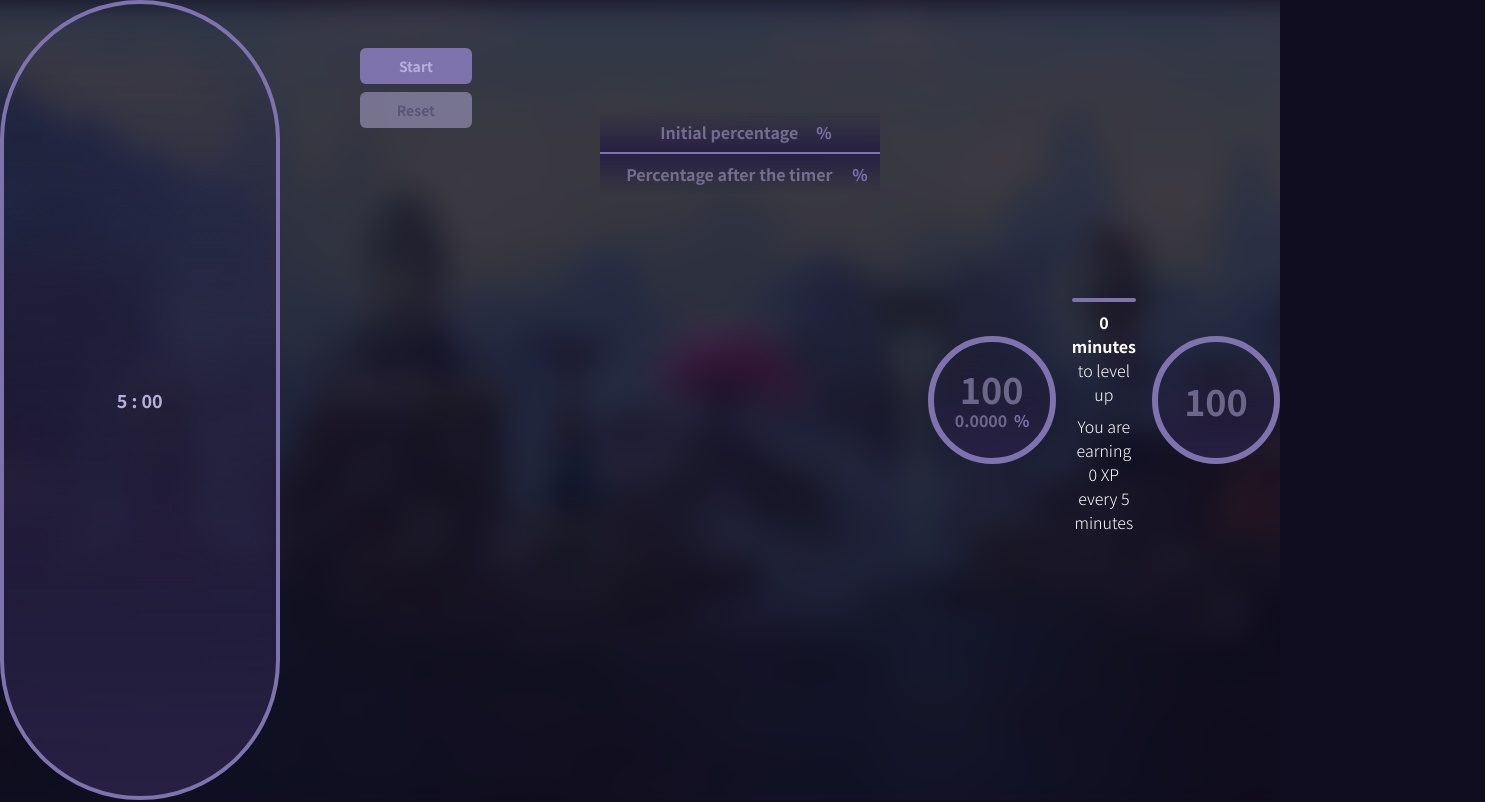
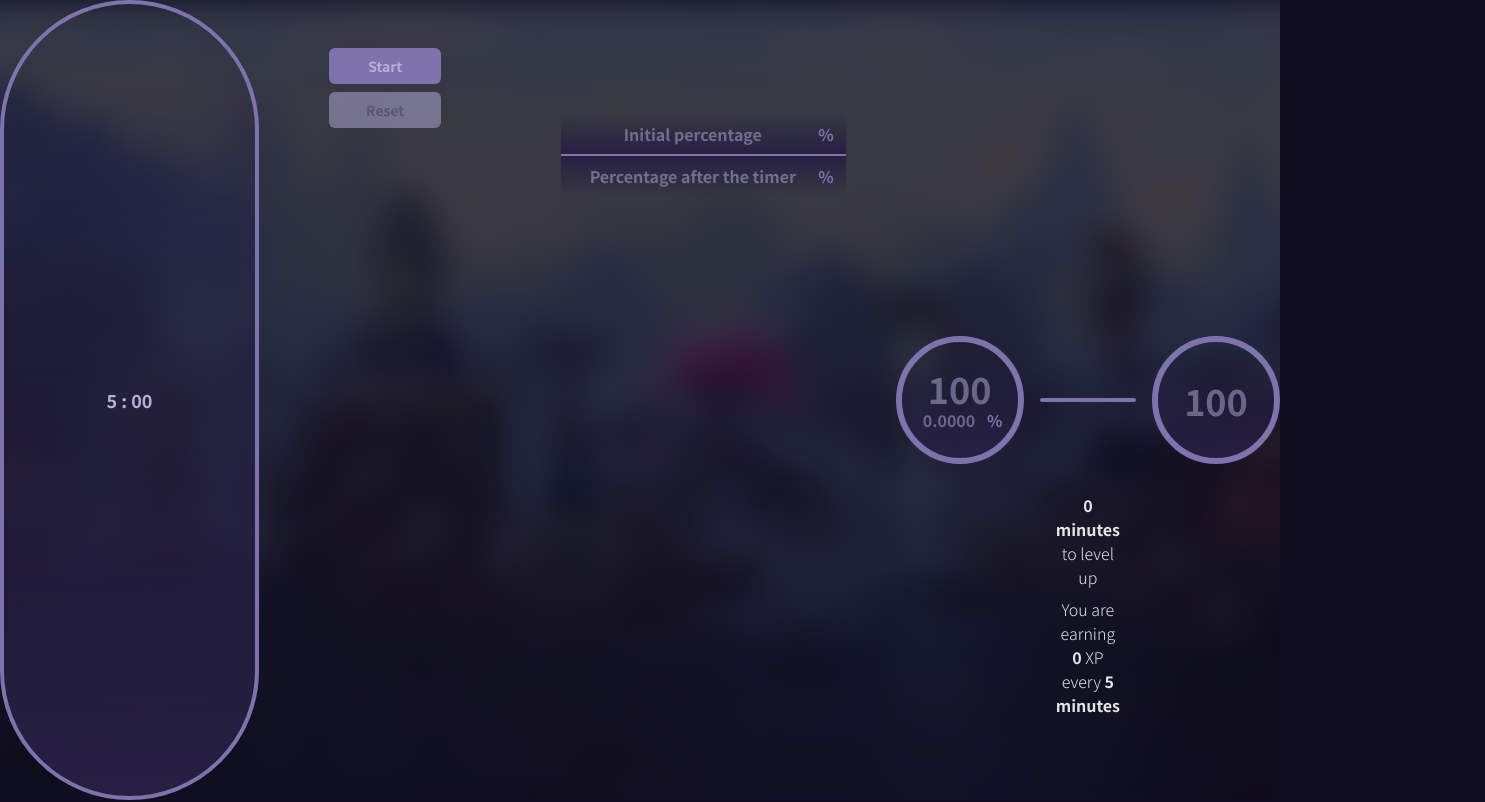
Before and after one commit to HenriqueFLTorres/Mir4Tools, a Next.js app: page /xp in a window 1280 px wide. Shown: the top 802 px of the page, 1485 px wide, since content can reach past the window. Built offline with nearby package versions, Linux system fonts and the light colour scheme; no server answers.

Commit message:
Design changes and error fixes

```diff
--- a/src/app/xp/layout.tsx
+++ b/src/app/xp/layout.tsx
@@ -6,7 +6,7 @@ export default function RootLayout({
   children: React.ReactNode;
 }) {
   return (
-    <div className='relative flex w-full [&>div]:mx-auto [&>div]:flex [&>div]:h-full [&>div]:w-full [&>div]:max-w-3xl [&>div]:flex-col [&>div]:items-center [&>div]:p-12'>
+    <div className='relative flex w-full selection:bg-primary-200/40 [&>div]:mx-auto [&>div]:flex [&>div]:h-full [&>div]:w-full [&>div]:max-w-4xl [&>div]:flex-col [&>div]:items-center [&>div]:p-12'>
       {children}
     </div>
   );
--- a/src/app/xp/page.tsx
+++ b/src/app/xp/page.tsx
@@ -9,6 +9,7 @@ import { getPercentage } from '@/utils/index';
 import { useState } from 'react';
 
 export default function Home() {
+  const [isInvalid, setIsInvalid] = useState(false)
   const [percentages, setPercentages] = useState<PercentageState>({
     initial: undefined,
     final: undefined,
@@ -35,7 +36,8 @@ export default function Home() {
   const XPPerMinute =
     levels.initial && levels.final && percentages.initial && percentages.final
       ? getPercentage(
-          XPPerLevel[Number(levels.initial) + 1 as Level] - XPPerLevel[levels.initial],
+          XPPerLevel[(Number(levels.initial) + 1) as unknown as Level] -
+            XPPerLevel[levels.initial],
           (Number(percentages.final) - Number(percentages.initial)) / 5
         )
       : 0;
@@ -47,6 +49,8 @@ export default function Home() {
       <PercentageDifference
         percentages={percentages}
         setPercentages={setPercentages}
+        invalidInput={isInvalid}
+        setIsInvalid={setIsInvalid}
       />
 
       <LevelCalculations
@@ -56,9 +60,14 @@ export default function Home() {
         setLevels={setLevels}
         XPToTargetLevel={XPToTargetLevel}
         XPPerMinute={XPPerMinute}
+        invalidInput={isInvalid}
       />
 
-      <GeneratedXPTable XPPerMinute={XPPerMinute} currentXP={currentXP} />
+      <GeneratedXPTable
+        XPPerMinute={XPPerMinute}
+        currentXP={currentXP}
+        invalidInput={isInvalid}
+      />
 
       <section></section>
     </>
--- a/src/components/Input.tsx
+++ b/src/components/Input.tsx
@@ -14,7 +14,7 @@ export default function Input({
   return (
     <label
       className={cn(
-        'flex w-full flex-row items-center justify-center gap-1.5 bg-input-bottom-to-top px-3 py-2 font-bold text-primary-400 focus-within:bg-primary-700 motion-safe:transition-colors motion-safe:duration-500',
+        'flex w-full flex-row items-center justify-center gap-1.5 bg-input-bottom-to-top px-3 py-2 font-bold text-primary-400 focus-within:bg-primary-700 motion-safe:transition-colors',
         className
       )}
     >
@@ -25,11 +25,6 @@ export default function Input({
         {...props}
         onChange={(e) => onChange(e.target.value)}
         value={value}
-        style={{
-          width: `${
-            (value?.length ? value?.length : props.placeholder?.length ?? 1) * 9
-          }px`,
-        }}
       />
       {suffix && suffix}
     </label>
--- a/src/components/xp/GeneratedXPTable.tsx
+++ b/src/components/xp/GeneratedXPTable.tsx
@@ -13,9 +13,11 @@ import { useMemo } from 'react';
 export default function GeneratedXPTable({
   XPPerMinute,
   currentXP,
+  invalidInput,
 }: {
   XPPerMinute: number;
   currentXP: number;
+  invalidInput: boolean;
 }) {
   const data = useMemo(
     () => generateTableData(XPPerMinute, currentXP),
@@ -28,7 +30,7 @@ export default function GeneratedXPTable({
     getCoreRowModel: getCoreRowModel(),
   });
 
-  if (!XPPerMinute) return <></>;
+  if (!XPPerMinute || invalidInput) return <></>;
 
   return (
     <section className='relative my-16 flex flex-col rounded-md border-2 border-primary-400 bg-input-bottom-to-top'>
@@ -39,7 +41,7 @@ export default function GeneratedXPTable({
               {headerGroup.headers.map((header) => (
                 <th
                   key={header.id}
-                  className='px-4 py-2 text-xl font-medium text-white'
+                  className='px-4 py-2 text-base font-bold text-neutral-200'
                 >
                   {flexRender(
                     header.column.columnDef.header,
--- a/src/components/xp/LevelCalculations.tsx
+++ b/src/components/xp/LevelCalculations.tsx
@@ -18,6 +18,7 @@ export default function LevelCalculations({
   setPercentages,
   XPToTargetLevel = 0,
   XPPerMinute,
+  invalidInput,
 }: {
   levels: LevelState;
   setLevels: React.Dispatch<SetStateAction<LevelState>>;
@@ -25,14 +26,13 @@ export default function LevelCalculations({
   setPercentages: React.Dispatch<SetStateAction<PercentageState>>;
   XPToTargetLevel?: number;
   XPPerMinute: number;
+  invalidInput: boolean;
 }) {
-  console.log(XPToTargetLevel);
-  console.log(XPPerMinute);
   return (
     <section className='flex w-full items-center gap-4'>
-      <div className='flex h-32 w-32 flex-col items-center justify-center rounded-full border-[.375rem] border-primary-400 bg-input-bottom-to-top p-4'>
+      <div className='flex h-32 w-32 shrink-0 flex-col items-center justify-center rounded-full border-[.375rem] border-primary-400 bg-input-bottom-to-top p-4'>
         <input
-          className='appearance-none bg-transparent text-center text-4xl font-bold text-primary-200 outline-none placeholder:text-primary-200/50'
+          className='w-20 appearance-none bg-transparent text-center text-4xl font-bold text-primary-200 outline-none placeholder:text-primary-200/50'
           placeholder='100'
           value={levels.initial ?? ''}
           onChange={(e) =>
@@ -53,7 +53,7 @@ export default function LevelCalculations({
         <Input
           placeholder='0.0000'
           value={percentages.final}
-          className='bg-transparent py-0 focus-within:bg-transparent hover:bg-transparent'
+          className='bg-transparent py-0 focus-within:bg-transparent hover:bg-transparent [&>input]:w-16'
           onChange={(value) =>
             setPercentages((prev) => ({
               ...prev,
@@ -64,9 +64,9 @@ export default function LevelCalculations({
         />
       </div>
 
-      <div className='flex w-full flex-col items-center gap-2'>
-        <p className='mt-6 text-center text-xl font-medium text-white'>
-          {XPToTargetLevel
+      <div className='grid h-full w-full grid-rows-[1fr_4px_1fr] flex-col items-center gap-2'>
+        <p className='px-4 text-center text-xl font-medium text-neutral-200'>
+          {XPToTargetLevel && !invalidInput
             ? `${getReadableNumber(XPToTargetLevel)} (${millify(
                 XPToTargetLevel
               )})`
@@ -75,9 +75,10 @@ export default function LevelCalculations({
 
         <span className='flex h-1 w-full rounded-full bg-primary-400' />
 
-        <p className='text-center text-base font-light text-white'>
+        <div className='flex flex-col items-center gap-2 px-4'>
+          <p className='text-center text-base font-light text-neutral-200'>
             <b className='font-bold'>
-            {XPToTargetLevel
+              {XPToTargetLevel && !invalidInput
                 ? humanizeDuration(
                     moment
                       .duration((XPToTargetLevel / XPPerMinute) * 5, 'minutes')
@@ -90,15 +91,19 @@ export default function LevelCalculations({
             to level up
           </p>
 
-        <p className='text-center text-base font-light text-white'>
-          You are earning {getReadableNumber(XPPerMinute * 5)} XP every 5
-          minutes
+          <p className='text-center text-base font-light text-neutral-200'>
+            You are earning{' '}
+            <b className='font-bold'>
+              {invalidInput ? 0 : getReadableNumber(XPPerMinute * 5)}
+            </b>{' '}
+            XP every <b className='font-bold'>5 minutes</b>
           </p>
         </div>
+      </div>
 
-      <div className='flex h-32 w-32 flex-col items-center justify-center gap-1 rounded-full border-[.375rem] border-primary-400 bg-input-bottom-to-top p-4'>
+      <div className='flex h-32 w-32 shrink-0 flex-col items-center justify-center gap-1 rounded-full border-[.375rem] border-primary-400 bg-input-bottom-to-top p-4'>
         <input
-          className='appearance-none bg-transparent text-center text-4xl font-bold text-primary-200 outline-none placeholder:text-primary-200/50'
+          className='w-20 appearance-none bg-transparent text-center text-4xl font-bold text-primary-200 outline-none placeholder:text-primary-200/50'
           placeholder='100'
           value={levels.final ?? ''}
           onChange={(e) =>
--- a/src/components/xp/PercentageDifference.tsx
+++ b/src/components/xp/PercentageDifference.tsx
@@ -1,16 +1,39 @@
 import Input from '@/components/Input';
+import { cn } from '@/utils/classNames';
 import { formatForExperience } from '@/utils/index';
 import { SetStateAction } from 'jotai';
 
 export default function PercentageDifference({
   percentages,
   setPercentages,
+  invalidInput,
+  setIsInvalid,
 }: {
   percentages: PercentageState;
   setPercentages: React.Dispatch<SetStateAction<PercentageState>>;
+  invalidInput: boolean;
+  setIsInvalid: React.Dispatch<SetStateAction<boolean>>;
 }) {
+  const handleInvalid = () => {
+    if (
+      percentages.initial &&
+      percentages.final &&
+      Number(percentages.initial) >= Number(percentages.final)
+    ) {
+      setIsInvalid(true);
+      console.log('asdfsd');
+    } else setIsInvalid(false);
+  };
+
   return (
-    <div className='my-16 flex w-full max-w-xs flex-col'>
+    <div
+      className={cn(
+        'my-16 flex w-full max-w-xs flex-col rounded-md border-2 border-transparent motion-safe:transition-colors',
+        {
+          ['border-red-400 bg-red-400/10']: invalidInput,
+        }
+      )}
+    >
       <Input
         placeholder='Initial percentage'
         onChange={(value) =>
@@ -21,9 +44,13 @@ export default function PercentageDifference({
         }
         value={percentages.initial}
         suffix='%'
+        onBlur={handleInvalid}
       />
       <Input
-        className='border-t-2 border-primary-400 bg-transparent bg-input-top-to-bottom'
+        className={cn(
+          'border-t-2 border-primary-400 bg-transparent bg-input-top-to-bottom motion-safe:transition-colors',
+          { ['border-red-400']: invalidInput }
+        )}
         suffix='%'
         placeholder='Percentage after the timer'
         onChange={(value) =>
@@ -33,6 +60,7 @@ export default function PercentageDifference({
           }))
         }
         value={percentages.final}
+        onBlur={handleInvalid}
       />
     </div>
   );
--- a/src/utils/index.ts
+++ b/src/utils/index.ts
@@ -98,7 +98,8 @@ export const formatForExperience = (value: string) => {
 
 export const formatLevel = (value: string) => {
   value = value.replace(/\D/g, '');
-  return value.replace(/^(\d{3})(.+)/g, '$1');
+  value = value.replace(/^(\d{3})(.+)/g, '$1');
+  return Number(value) > 190 ? "190" : value
 };
 
 export const getPercentage = (
```
Lines whose indentation alone changed are shown as unchanged.
